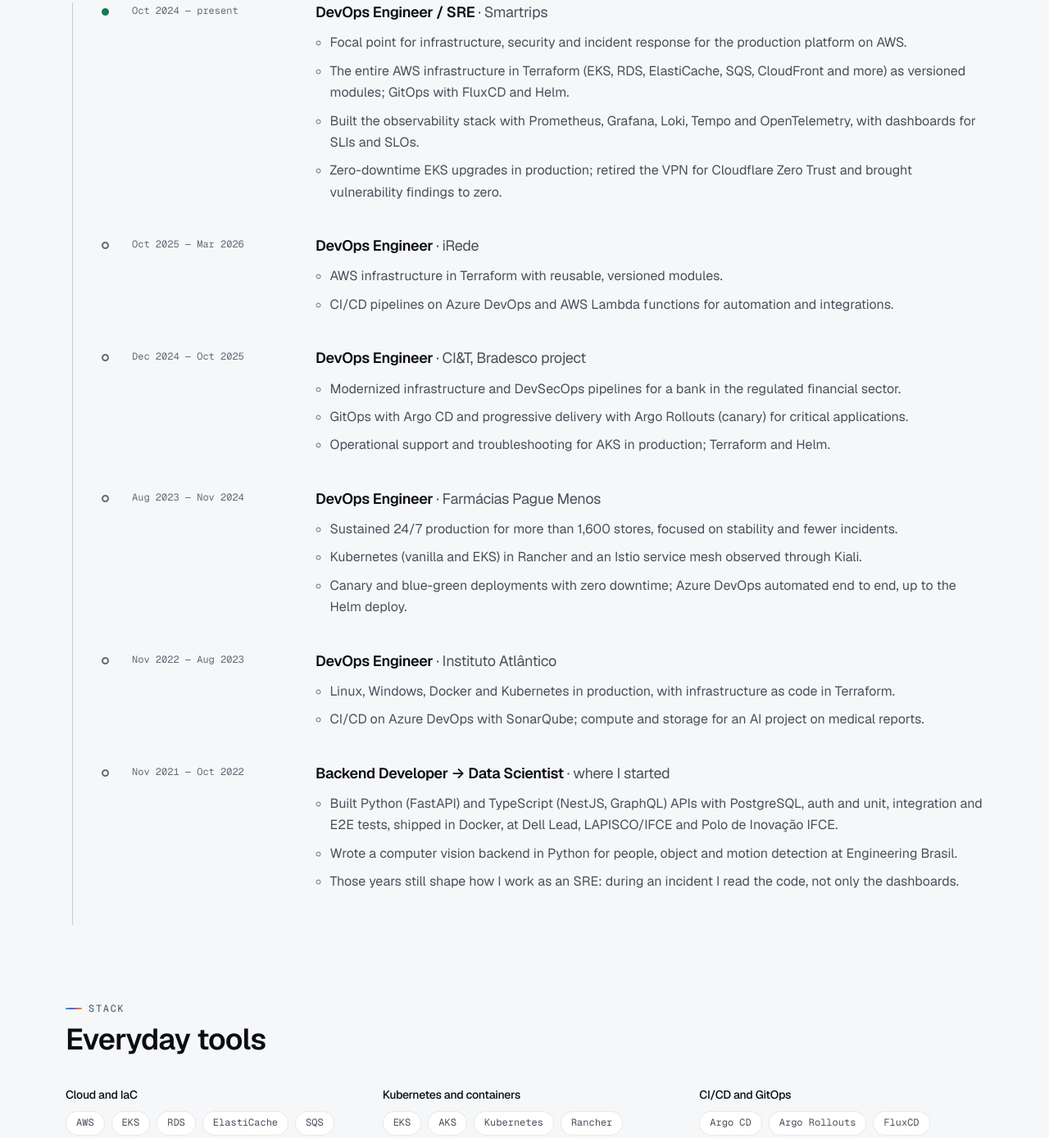
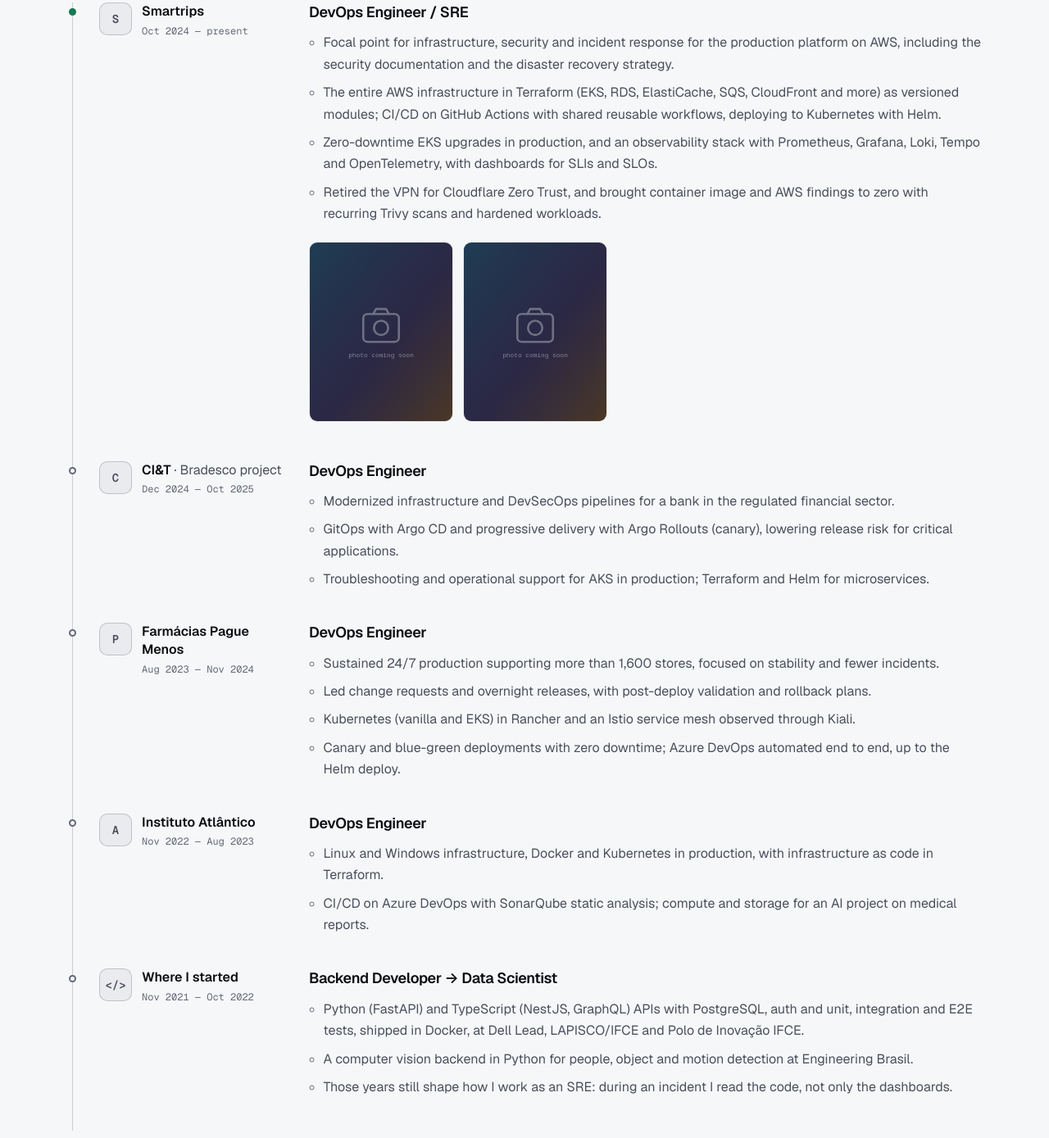
Before and after one commit to JonomaIT/web-joshuel, a plain HTML site: page site/index.html in a window 1280 px wide. Shown: the part 808-2197 px from the top of the page at 82% size. Drawn offline with Linux system fonts and the light colour scheme.

Commit message:
feat(ui): experience timeline from the new résumé, with photo strips (S2, criteria 5-7)
Each job now shows a monogram, the company, the dates and the role, and
the points follow the résumé of 2026-11-22: iRede, FluxCD and Network
Policies are gone, and the stack chips match the résumé's skills. A job
can carry a horizontal photo strip (scroll-snap, lazy images, keyboard
scrollable, no autoplay); Smartrips has one with placeholders.

The hero no longer names companies (the user did not like it there); they
live only in the timeline. The timeline list also loses the browser's
default 40px indent, which pushed the dots away from the line.

Co-Authored-By: Claude Opus 5.5 <noreply@anthropic.com>

```diff
--- a/site/css/sections.css
+++ b/site/css/sections.css
@@ -185,26 +185,15 @@
   color: var(--text-muted);
 }
 
-/* empresa no meio do texto: monograma + nome, sem quebrar entre os dois */
-.org {
-  display: inline-flex;
-  align-items: baseline;
-  gap: 0.35em;
-  white-space: nowrap;
-  color: var(--text);
-  font-weight: 500;
-}
-
+/* monograma de uma empresa (na linha do tempo) */
 .org__mark {
   display: inline-grid;
   place-items: center;
-  width: 1.35em;
-  height: 1.35em;
-  align-self: center;
-  border-radius: var(--radius-sm);
   border: 1px solid var(--border-strong);
   background: var(--surface-raised);
-  font: 600 0.7em / 1 var(--font-mono);
+  font-family: var(--font-mono);
+  font-weight: 600;
+  line-height: 1;
   color: var(--text-muted);
 }
 
@@ -240,6 +229,8 @@
 .timeline {
   display: grid;
   gap: 0;
+  padding: 0;
+  list-style: none;
   border-left: 1px solid var(--border-strong);
   margin-left: var(--space-2);
 }
@@ -247,8 +238,8 @@
 .job {
   position: relative;
   display: grid;
-  grid-template-columns: 12rem minmax(0, 1fr);
-  gap: var(--space-2) var(--space-8);
+  grid-template-columns: 14rem minmax(0, 1fr);
+  gap: var(--space-4) var(--space-8);
   padding: 0 0 var(--space-10) var(--space-8);
 }
 
@@ -269,9 +260,38 @@
   background: var(--status);
 }
 
+.job__side {
+  display: grid;
+  grid-template-columns: auto minmax(0, 1fr);
+  align-content: start;
+  gap: var(--space-1) var(--space-3);
+}
+
+.job__side .org__mark {
+  grid-row: span 2;
+}
+
+.org__mark--lg {
+  width: 2.5rem;
+  height: 2.5rem;
+  border-radius: var(--radius-md);
+  font-size: var(--text-sm);
+}
+
+.job__company-name {
+  font-weight: 600;
+  line-height: 1.35;
+}
+
+.job__client {
+  color: var(--text-muted);
+  font-weight: 400;
+}
+
 .job__when {
-  font: var(--text-xs) / 1.8 var(--font-mono);
+  font: var(--text-xs) / 1.6 var(--font-mono);
   color: var(--text-subtle);
+  font-variant-numeric: tabular-nums;
 }
 
 .job__role {
@@ -280,9 +300,29 @@
   line-height: 1.35;
 }
 
-.job__company {
-  color: var(--text-muted);
-  font-weight: 400;
+/* fotos de uma experiência: uma faixa que rola de lado, sem rotação automática */
+.gallery {
+  display: grid;
+  grid-auto-flow: column;
+  grid-auto-columns: min(11rem, 42%);
+  gap: var(--space-3);
+  margin-top: var(--space-5);
+  padding-bottom: var(--space-2);
+  overflow-x: auto;
+  overscroll-behavior-x: contain;
+  scroll-snap-type: x mandatory;
+  border-radius: var(--radius-md);
+}
+
+.gallery img {
+  width: 100%;
+  height: auto;
+  aspect-ratio: 4 / 5;
+  object-fit: cover;
+  scroll-snap-align: start;
+  border-radius: var(--radius-md);
+  border: 1px solid var(--border);
+  background: var(--surface);
 }
 
 .job__points {
--- a/site/index.html
+++ b/site/index.html
@@ -105,12 +105,7 @@
           <h1 class="hero__title" id="hero-title"><span class="hero__hi">Hi! I'm</span> Joshuel <span class="hero__smile" aria-hidden="true">:)</span></h1>
           <p class="hero__role">Site Reliability Engineer · DevOps · AWS · Kubernetes</p>
           <p class="hero__tagline">Infrastructure that <span class="gradient-text">doesn't stop</span>.</p>
-          <p class="hero__lead">I've kept business-critical 24/7 production running at
-            <span class="org"><span class="org__mark" aria-hidden="true">S</span>Smartrips</span>,
-            <span class="org"><span class="org__mark" aria-hidden="true">C</span>CI&amp;T</span> (Bradesco),
-            <span class="org"><span class="org__mark" aria-hidden="true">P</span>Pague Menos</span> and
-            <span class="org"><span class="org__mark" aria-hidden="true">A</span>Instituto Atlântico</span>.
-            Today I own an AWS platform end to end: reliability, incident response, security documentation and disaster recovery.</p>
+          <p class="hero__lead">I keep business-critical 24/7 production environments stable and secure, on Kubernetes, Linux and AWS. Today I own an AWS platform end to end: reliability, incident response, security documentation and disaster recovery.</p>
           <div class="hero__actions">
             <a class="btn btn--primary" href="#contact">Get in touch</a>
             <a class="btn btn--secondary" href="/Joshuel_Nobre_Resume_EN.pdf" download>
@@ -133,68 +128,86 @@
           <span class="eyebrow">Experience</span>
           <h2 class="section__title" id="experience-title">Production is where I work</h2>
         </div>
+        <!-- Conteúdo do currículo de 2026-11-22 (Joshuel_Nobre_Resume_EN.docx). Fotos por empresa:
+             uma .gallery dentro de .job__body, até 3 imagens WebP sem EXIF, loading="lazy". -->
         <ol class="timeline" role="list">
           <li class="job job--current reveal">
-            <p class="job__when">Oct 2024 — present</p>
-            <div>
-              <h3 class="job__role">DevOps Engineer / SRE <span class="job__company">· Smartrips</span></h3>
+            <div class="job__side">
+              <span class="org__mark org__mark--lg" aria-hidden="true">S</span>
+              <p class="job__company-name">Smartrips</p>
+              <p class="job__when">Oct 2024 — present</p>
+            </div>
+            <div class="job__body">
+              <h3 class="job__role">DevOps Engineer / SRE</h3>
               <ul class="job__points">
-                <li>Focal point for infrastructure, security and incident response for the production platform on AWS.</li>
-                <li>The entire AWS infrastructure in Terraform (EKS, RDS, ElastiCache, SQS, CloudFront and more) as versioned modules; GitOps with FluxCD and Helm.</li>
-                <li>Built the observability stack with Prometheus, Grafana, Loki, Tempo and OpenTelemetry, with dashboards for SLIs and SLOs.</li>
-                <li>Zero-downtime EKS upgrades in production; retired the VPN for Cloudflare Zero Trust and brought vulnerability findings to zero.</li>
+                <li>Focal point for infrastructure, security and incident response for the production platform on AWS, including the security documentation and the disaster recovery strategy.</li>
+                <li>The entire AWS infrastructure in Terraform (EKS, RDS, ElastiCache, SQS, CloudFront and more) as versioned modules; CI/CD on GitHub Actions with shared reusable workflows, deploying to Kubernetes with Helm.</li>
+                <li>Zero-downtime EKS upgrades in production, and an observability stack with Prometheus, Grafana, Loki, Tempo and OpenTelemetry, with dashboards for SLIs and SLOs.</li>
+                <li>Retired the VPN for Cloudflare Zero Trust, and brought container image and AWS findings to zero with recurring Trivy scans and hardened workloads.</li>
+              </ul>
+              <!-- TODO(fotos): trocar os placeholders pelas fotos da Smartrips (ou remover a galeria). -->
+              <div class="gallery" role="region" aria-label="Photos from Smartrips" tabindex="0">
+                <img src="/img/photos/placeholder.svg" width="400" height="500" loading="lazy" alt="Photo from Smartrips (coming soon)">
+                <img src="/img/photos/placeholder.svg" width="400" height="500" loading="lazy" alt="Photo from Smartrips (coming soon)">
+              </div>
+            </div>
+          </li>
+          <li class="job reveal">
+            <div class="job__side">
+              <span class="org__mark org__mark--lg" aria-hidden="true">C</span>
+              <p class="job__company-name">CI&amp;T <span class="job__client">· Bradesco project</span></p>
+              <p class="job__when">Dec 2024 — Oct 2025</p>
+            </div>
+            <div class="job__body">
+              <h3 class="job__role">DevOps Engineer</h3>
+              <ul class="job__points">
+                <li>Modernized infrastructure and DevSecOps pipelines for a bank in the regulated financial sector.</li>
+                <li>GitOps with Argo CD and progressive delivery with Argo Rollouts (canary), lowering release risk for critical applications.</li>
+                <li>Troubleshooting and operational support for AKS in production; Terraform and Helm for microservices.</li>
               </ul>
             </div>
           </li>
           <li class="job reveal">
-            <p class="job__when">Oct 2025 — Mar 2026</p>
-            <div>
-              <h3 class="job__role">DevOps Engineer <span class="job__company">· iRede</span></h3>
+            <div class="job__side">
+              <span class="org__mark org__mark--lg" aria-hidden="true">P</span>
+              <p class="job__company-name">Farmácias Pague Menos</p>
+              <p class="job__when">Aug 2023 — Nov 2024</p>
+            </div>
+            <div class="job__body">
+              <h3 class="job__role">DevOps Engineer</h3>
               <ul class="job__points">
-                <li>AWS infrastructure in Terraform with reusable, versioned modules.</li>
-                <li>CI/CD pipelines on Azure DevOps and AWS Lambda functions for automation and integrations.</li>
-              </ul>
-            </div>
-          </li>
-          <li class="job reveal">
-            <p class="job__when">Dec 2024 — Oct 2025</p>
-            <div>
-              <h3 class="job__role">DevOps Engineer <span class="job__company">· CI&amp;T, Bradesco project</span></h3>
-              <ul class="job__points">
-                <li>Modernized infrastructure and DevSecOps pipelines for a bank in the regulated financial sector.</li>
-                <li>GitOps with Argo CD and progressive delivery with Argo Rollouts (canary) for critical applications.</li>
-                <li>Operational support and troubleshooting for AKS in production; Terraform and Helm.</li>
-              </ul>
-            </div>
-          </li>
-          <li class="job reveal">
-            <p class="job__when">Aug 2023 — Nov 2024</p>
-            <div>
-              <h3 class="job__role">DevOps Engineer <span class="job__company">· Farmácias Pague Menos</span></h3>
-              <ul class="job__points">
-                <li>Sustained 24/7 production for more than 1,600 stores, focused on stability and fewer incidents.</li>
+                <li>Sustained 24/7 production supporting more than 1,600 stores, focused on stability and fewer incidents.</li>
+                <li>Led change requests and overnight releases, with post-deploy validation and rollback plans.</li>
                 <li>Kubernetes (vanilla and EKS) in Rancher and an Istio service mesh observed through Kiali.</li>
                 <li>Canary and blue-green deployments with zero downtime; Azure DevOps automated end to end, up to the Helm deploy.</li>
               </ul>
             </div>
           </li>
           <li class="job reveal">
-            <p class="job__when">Nov 2022 — Aug 2023</p>
-            <div>
-              <h3 class="job__role">DevOps Engineer <span class="job__company">· Instituto Atlântico</span></h3>
+            <div class="job__side">
+              <span class="org__mark org__mark--lg" aria-hidden="true">A</span>
+              <p class="job__company-name">Instituto Atlântico</p>
+              <p class="job__when">Nov 2022 — Aug 2023</p>
+            </div>
+            <div class="job__body">
+              <h3 class="job__role">DevOps Engineer</h3>
               <ul class="job__points">
-                <li>Linux, Windows, Docker and Kubernetes in production, with infrastructure as code in Terraform.</li>
-                <li>CI/CD on Azure DevOps with SonarQube; compute and storage for an AI project on medical reports.</li>
+                <li>Linux and Windows infrastructure, Docker and Kubernetes in production, with infrastructure as code in Terraform.</li>
+                <li>CI/CD on Azure DevOps with SonarQube static analysis; compute and storage for an AI project on medical reports.</li>
               </ul>
             </div>
           </li>
           <li class="job reveal">
-            <p class="job__when">Nov 2021 — Oct 2022</p>
-            <div>
-              <h3 class="job__role">Backend Developer → Data Scientist <span class="job__company">· where I started</span></h3>
+            <div class="job__side">
+              <span class="org__mark org__mark--lg" aria-hidden="true">&lt;/&gt;</span>
+              <p class="job__company-name">Where I started</p>
+              <p class="job__when">Nov 2021 — Oct 2022</p>
+            </div>
+            <div class="job__body">
+              <h3 class="job__role">Backend Developer → Data Scientist</h3>
               <ul class="job__points">
-                <li>Built Python (FastAPI) and TypeScript (NestJS, GraphQL) APIs with PostgreSQL, auth and unit, integration and E2E tests, shipped in Docker, at Dell Lead, LAPISCO/IFCE and Polo de Inovação IFCE.</li>
-                <li>Wrote a computer vision backend in Python for people, object and motion detection at Engineering Brasil.</li>
+                <li>Python (FastAPI) and TypeScript (NestJS, GraphQL) APIs with PostgreSQL, auth and unit, integration and E2E tests, shipped in Docker, at Dell Lead, LAPISCO/IFCE and Polo de Inovação IFCE.</li>
+                <li>A computer vision backend in Python for people, object and motion detection at Engineering Brasil.</li>
                 <li>Those years still shape how I work as an SRE: during an incident I read the code, not only the dashboards.</li>
               </ul>
             </div>
@@ -213,15 +226,15 @@
         <div class="stack">
           <div class="stack__group reveal">
             <h3>Cloud and IaC</h3>
-            <ul class="chips" role="list"><li class="chip">AWS</li><li class="chip">EKS</li><li class="chip">RDS</li><li class="chip">ElastiCache</li><li class="chip">SQS</li><li class="chip">Lambda</li><li class="chip">IAM and KMS</li><li class="chip">CloudFront</li><li class="chip">Terraform</li><li class="chip">CloudFormation</li></ul>
+            <ul class="chips" role="list"><li class="chip">AWS</li><li class="chip">EKS</li><li class="chip">EC2</li><li class="chip">RDS</li><li class="chip">ElastiCache</li><li class="chip">SQS</li><li class="chip">S3</li><li class="chip">Lambda</li><li class="chip">IAM and KMS</li><li class="chip">CloudFront</li><li class="chip">Route53</li><li class="chip">CloudTrail</li><li class="chip">GuardDuty</li><li class="chip">Terraform</li><li class="chip">CloudFormation</li></ul>
           </div>
           <div class="stack__group reveal">
             <h3>Kubernetes and containers</h3>
-            <ul class="chips" role="list"><li class="chip">EKS</li><li class="chip">AKS</li><li class="chip">Kubernetes</li><li class="chip">Rancher</li><li class="chip">Helm</li><li class="chip">Istio</li><li class="chip">RBAC</li><li class="chip">HPA</li><li class="chip">Docker</li></ul>
+            <ul class="chips" role="list"><li class="chip">EKS</li><li class="chip">AKS</li><li class="chip">Kubernetes</li><li class="chip">Rancher</li><li class="chip">Helm</li><li class="chip">Istio</li><li class="chip">RBAC</li><li class="chip">HPA</li><li class="chip">Docker</li><li class="chip">containerd</li></ul>
           </div>
           <div class="stack__group reveal">
             <h3>CI/CD and GitOps</h3>
-            <ul class="chips" role="list"><li class="chip">Argo CD</li><li class="chip">Argo Rollouts</li><li class="chip">FluxCD</li><li class="chip">GitHub Actions</li><li class="chip">Azure DevOps</li></ul>
+            <ul class="chips" role="list"><li class="chip">Argo CD</li><li class="chip">Argo Rollouts</li><li class="chip">GitHub Actions</li><li class="chip">Azure DevOps</li></ul>
           </div>
           <div class="stack__group reveal">
             <h3>Observability</h3>
@@ -229,7 +242,7 @@
           </div>
           <div class="stack__group reveal">
             <h3>Networking and security</h3>
-            <ul class="chips" role="list"><li class="chip">VPC</li><li class="chip">DNS and TLS</li><li class="chip">WAF</li><li class="chip">Cloudflare Zero Trust</li><li class="chip">Network Policies</li><li class="chip">securityContext</li><li class="chip">Trivy</li></ul>
+            <ul class="chips" role="list"><li class="chip">VPC</li><li class="chip">DNS and TLS</li><li class="chip">WAF</li><li class="chip">ZTNA (Cloudflare Zero Trust)</li><li class="chip">IAM</li><li class="chip">securityContext</li><li class="chip">Trivy</li></ul>
           </div>
           <div class="stack__group reveal">
             <h3>Linux and automation</h3>
```
